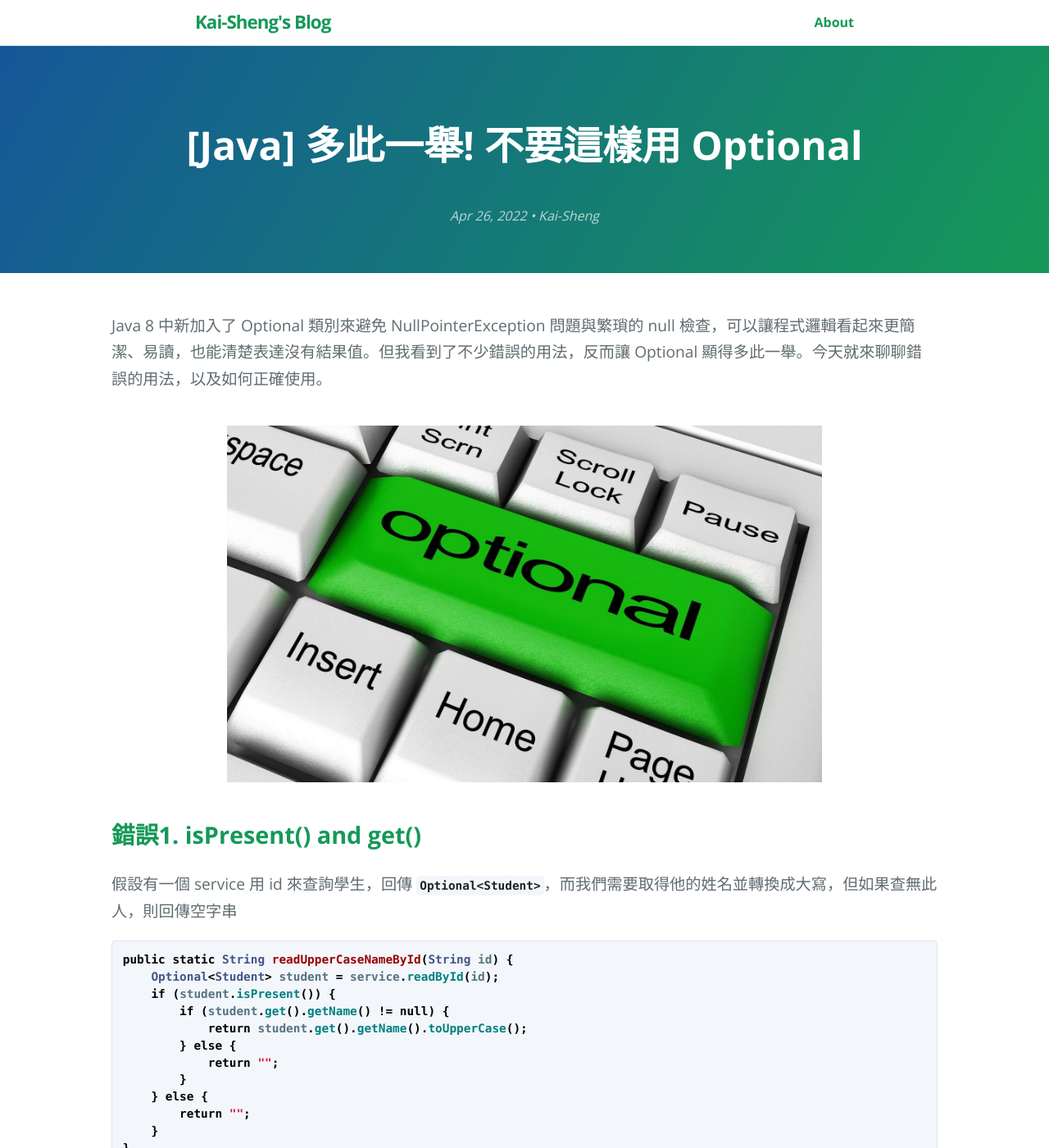
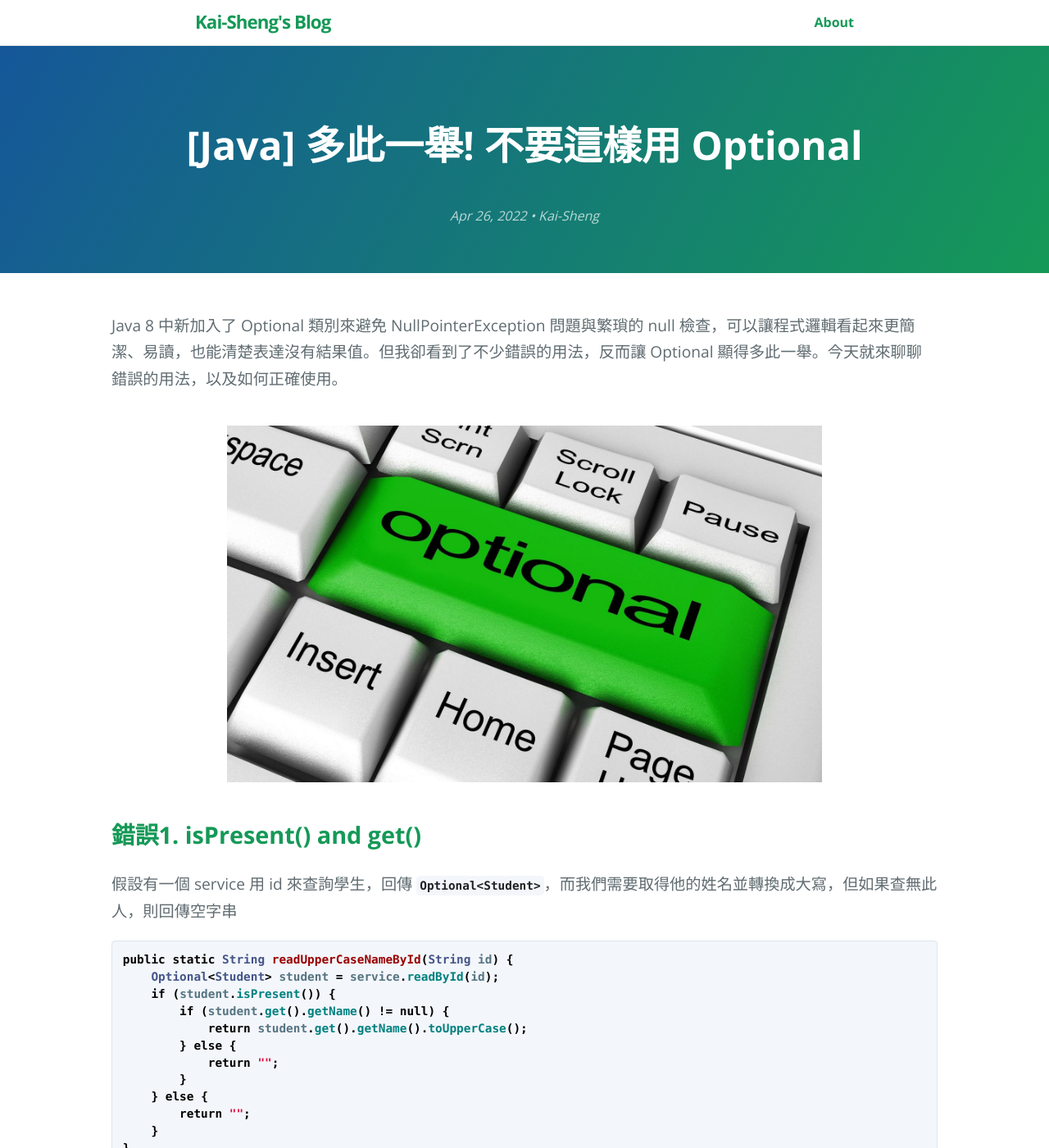
Before and after one commit to KaiSheng714/KaiSheng714.github.io, a Jekyll site: the page built from _posts/2022-04-26-misuse-of-java8-optional.md, in a window 1280 px wide and 1400 px high. Shown: the whole window at 82% size. Built offline with Jekyll 4.4.1, drawn with Linux system fonts in a browser that asks for light colours; some of the changed text lies outside the part shown.

Commit message:
optional

```diff
--- a/_posts/2022-04-26-misuse-of-java8-optional.md
+++ b/_posts/2022-04-26-misuse-of-java8-optional.md
@@ -7,7 +7,7 @@ permalink: /articles/misuse-of-java-8-optional
 categories: [Design, Java]
 ---
 
-Java 8 中新加入了 Optional 類別來避免 NullPointerException 問題與繁瑣的 null 檢查，可以讓程式邏輯看起來更簡潔、易讀，也能清楚表達沒有結果值。但我看到了不少錯誤的用法，反而讓 Optional 顯得多此一舉。今天就來聊聊錯誤的用法，以及如何正確使用。
+Java 8 中新加入了 Optional 類別來避免 NullPointerException 問題與繁瑣的 null 檢查，可以讓程式邏輯看起來更簡潔、易讀，也能清楚表達沒有結果值。但我卻看到了不少錯誤的用法，反而讓 Optional 顯得多此一舉。今天就來聊聊錯誤的用法，以及如何正確使用。
 
 ![java8-optional](/assets/image/optional.png?size=large)
 
```
Also changed, not shown: other parts of _posts/2022-04-26-misuse-of-java8-optional.md (+3 -3 lines).
